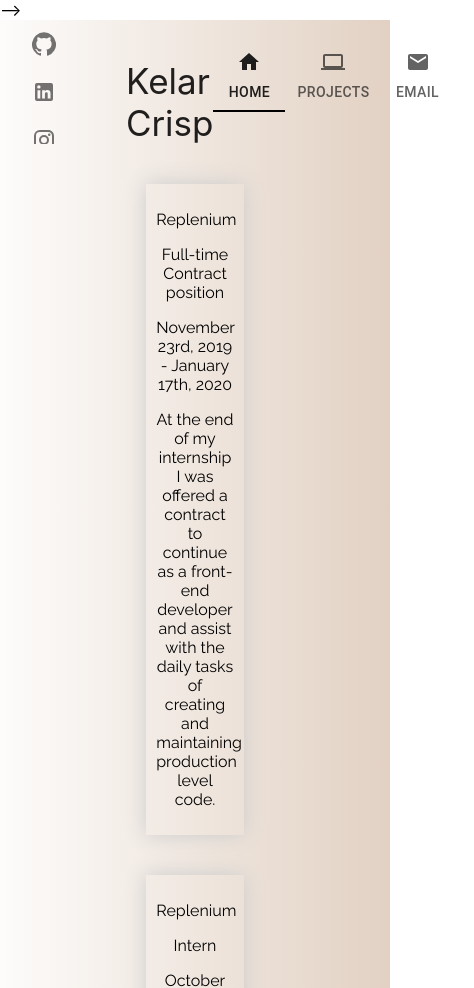
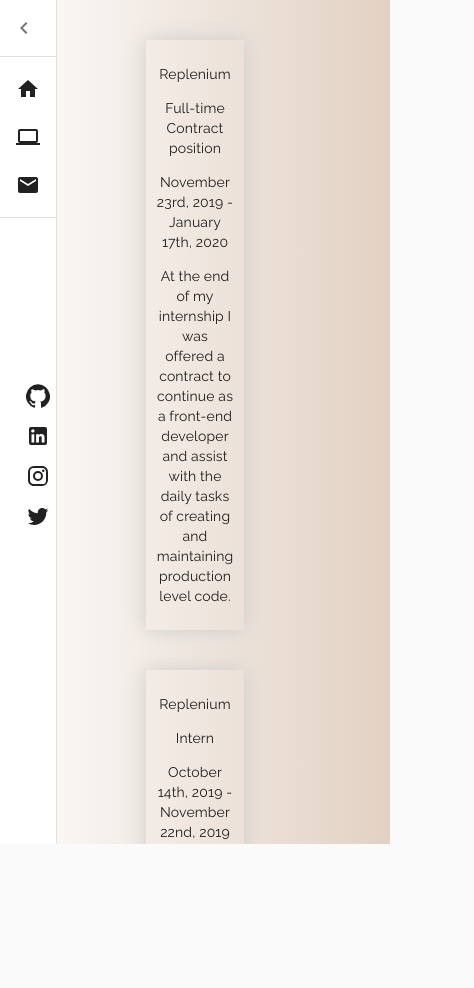
Before and after one commit to kelarcrisp/aws-portfolio, a React (Create React App) app: page / in a window 390 px wide. Shown: the whole page, 474 px wide, since content can reach past the window. After the commit the page ends 844 px from the top, so only its background shows below. Built offline with nearby package versions, Linux system fonts and the light colour scheme.

Commit message:
fully functional sideDrawer set up for mobile use

```diff
--- a/public/index.html
+++ b/public/index.html
@@ -4,7 +4,7 @@
 <head>
   <meta charset="utf-8" />
   <link rel="icon" href="%PUBLIC_URL%/Kicon.ico" />
-  <meta name="viewport" content="width=device-width, initial-scale=1" /> -->
+  <meta name="viewport" content="width=device-width, initial-scale=1" />
   <meta name="theme-color" content="#000000" />
   <meta name="description" content="Web site created using create-react-app" />
   <link rel="apple-touch-icon" href="%PUBLIC_URL%/Kicon.ico" />
--- a/src/Components/ContactMe/ContactMeForm.js
+++ b/src/Components/ContactMe/ContactMeForm.js
@@ -1,4 +1,4 @@
-import React, { useState, useRef } from 'react';
+import React, { useState } from 'react';
 import TextField from '@material-ui/core/TextField';
 import classes from './ContactMeForm.module.css';
 import Button from '@material-ui/core/Button';
--- a/src/Components/HomePage/HomePage.js
+++ b/src/Components/HomePage/HomePage.js
@@ -1,6 +1,7 @@
-import React, { useEffect, useState, Component } from 'react';
+import React, { Component } from 'react';
 import classes from './HomePage.module.css';
 import WorkInfoCard from './WorkInfoCard/WorkInfoCard'
+import MiniDrawer from '../../Shared/SideDrawer/SideDrawer';
 class HomePage extends Component {
 
 
@@ -25,6 +26,7 @@
 
         return (
             <div>
+                <MiniDrawer />
                 {loadDropDown}
             </div>
         );
--- a/src/Shared/NavHeader/NavHeader.js
+++ b/src/Shared/NavHeader/NavHeader.js
@@ -6,10 +6,9 @@
 import LinkedInIcon from '@material-ui/icons/LinkedIn';
 import InstagramIcon from '@material-ui/icons/Instagram';
 import TwitterIcon from '@material-ui/icons/Twitter';
-
 import MyTab from '../Tabs/Tab';
 import { useHistory } from "react-router-dom";
-import zIndex from '@material-ui/core/styles/zIndex';
+
 
 const styles = {
 
@@ -25,8 +24,18 @@
     Root: {
         display: 'flex',
         justifyContent: 'space-between',
-        animation: `$root 3s`,
-        width: 'auto'
+        // animation: `$root 3s`,
+        width: "100%",
+        // //this is how you can write media queries with material ui!!
+        '@media (max-width: 400px)': {
+            // width: "60%",
+            display: "none"
+        }
+    },
+    ///side drawer for mobile users
+    SideDrawerNav: {
+        display: 'hidden',
+
     },
     Tabs: {
         marginRight: '20px',
@@ -63,7 +72,9 @@
         }
     },
 
+
 };
+
 
 class NavHeader extends React.Component {
     state = {
@@ -79,7 +90,6 @@
     }
     render() {
         const { classes } = this.props;
-
         return (
             <div className={classes.ContainerDiv}>
                 <Paper square elevation={0}
--- a/src/Shared/NavHeader/NavHeader.module.css
+++ /dev/null
@@ -1,17 +0,0 @@
-/* .Header{
-      margin: 20px auto;
-  width: 80%;
-  text-align: center;
-  box-shadow: 0 2px 3px #ccc;
-  border: 1px solid #eee;
-  padding: 10px;
-  box-sizing: border-box;
-} */
-.Name{
-  font-size: 20px;
-  cursor: pointer;
-}
-.Name:hover{
-font-size: 50px;
-cursor: pointer;
-}
--- /dev/null
+++ b/src/Shared/SideDrawer/SideDrawer.js
@@ -0,0 +1,193 @@
+import React from 'react';
+import clsx from 'clsx';
+import { makeStyles, useTheme } from '@material-ui/core/styles';
+import Drawer from '@material-ui/core/Drawer';
+import List from '@material-ui/core/List';
+import CssBaseline from '@material-ui/core/CssBaseline';
+import Divider from '@material-ui/core/Divider';
+import IconButton from '@material-ui/core/IconButton';
+import ChevronLeftIcon from '@material-ui/icons/ChevronLeft';
+import ChevronRightIcon from '@material-ui/icons/ChevronRight';
+import ListItem from '@material-ui/core/ListItem';
+import ListItemText from '@material-ui/core/ListItemText';
+import GitHubIcon from '@material-ui/icons/GitHub';
+import LinkedInIcon from '@material-ui/icons/LinkedIn';
+import InstagramIcon from '@material-ui/icons/Instagram';
+import TwitterIcon from '@material-ui/icons/Twitter';
+import ComputerIcon from '@material-ui/icons/Computer';
+import EmailIcon from '@material-ui/icons/Email';
+import HomeIcon from '@material-ui/icons/Home';
+import { useHistory } from "react-router-dom";
+
+const drawerWidth = 240;
+
+const useStyles = makeStyles(theme => ({
+    root: {
+        display: 'flex',
+        padding: '0',
+        display: 'none',
+        '@media (max-width: 400px)': {
+            // width: "60%",
+            display: "block"
+        }
+    },
+    appBar: {
+        zIndex: theme.zIndex.drawer + 1,
+        transition: theme.transitions.create(['width', 'margin'], {
+            easing: theme.transitions.easing.sharp,
+            duration: theme.transitions.duration.leavingScreen,
+        }),
+    },
+    appBarShift: {
+        marginLeft: drawerWidth,
+        width: `calc(100% - ${drawerWidth}px)`,
+        transition: theme.transitions.create(['width', 'margin'], {
+            easing: theme.transitions.easing.sharp,
+            duration: theme.transitions.duration.enteringScreen,
+        }),
+    },
+    menuButton: {
+        marginRight: 36,
+    },
+    hide: {
+        display: 'none',
+    },
+    drawer: {
+        width: drawerWidth,
+        flexShrink: 0,
+        whiteSpace: 'nowrap',
+    },
+    drawerOpen: {
+        width: '180px',
+        transition: theme.transitions.create('width', {
+            easing: theme.transitions.easing.sharp,
+            duration: theme.transitions.duration.enteringScreen,
+        }),
+    },
+    drawerClose: {
+        transition: theme.transitions.create('width', {
+            easing: theme.transitions.easing.sharp,
+            duration: theme.transitions.duration.leavingScreen,
+        }),
+        overflowX: 'hidden',
+        width: theme.spacing(7) + 1,
+        [theme.breakpoints.up('sm')]: {
+            width: theme.spacing(9) + 1,
+        },
+    },
+    toolbar: {
+        display: 'flex',
+        alignItems: 'center',
+        justifyContent: 'flex-end',
+        padding: theme.spacing(0, 1),
+        // necessary for content to be below app bar
+        ...theme.mixins.toolbar,
+    },
+    content: {
+        flexGrow: 1,
+        padding: theme.spacing(3),
+    },
+    MenuIcon: {
+        width: '100px',
+        height: '100px'
+    },
+    SocialMediaLinks: {
+        display: 'flex',
+        flexDirection: 'column',
+        justifyContent: 'center',
+        alignitems: 'center',
+        marginTop: '150px',
+        marginLeft: '10px'
+    }
+}));
+
+export default function MiniDrawer() {
+    const classes = useStyles();
+    const theme = useTheme();
+    const [open, setOpen] = React.useState(false);
+
+    const handleDrawerOpen = () => {
+        setOpen(!open);
+    };
+
+    const handleDrawerClose = () => {
+        setOpen(!open);
+    };
+
+    const history = useHistory();
+
+    function handleProjects() {
+
+        history.push("/Projects");
+    }
+    //this is for the being worked on about page
+    // function handleAbout() {
+
+    //     history.push("/About");
+    // }
+    function handleContact() {
+
+        history.push("/ContactForm");
+    }
+    function handleHome() {
+        history.push('/')
+    }
+
+    return (
+        <div className={classes.root}>
+            <CssBaseline />
+
+            <Drawer
+                variant="permanent"
+                className={clsx(classes.drawer, {
+                    [classes.drawerOpen]: open,
+                    [classes.drawerClose]: !open,
+                })}
+                classes={{
+                    paper: clsx({
+                        [classes.drawerOpen]: open,
+                        [classes.drawerClose]: !open,
+                    }),
+                }}
+            >
+                <div className={classes.toolbar}>
+                    <IconButton onClick={handleDrawerClose}>
+                        {theme.direction === 'rtl' ? <ChevronRightIcon /> : <ChevronLeftIcon />}
+                    </IconButton>
+                </div>
+                <Divider />
+                <List>
+                    <ListItem button>
+                        <HomeIcon onClick={() => handleHome()} />
+                        <ListItemText primary='Home' inset />
+                    </ListItem>
+                    <ListItem button>
+                        <ComputerIcon onClick={() => handleProjects()} />
+                        <ListItemText primary='Projects' inset />
+                    </ListItem>
+                    <ListItem button>
+                        <EmailIcon onClick={() => handleContact()} />
+                        <ListItemText primary='Email' inset />
+                    </ListItem>
+                </List>
+                <Divider />
+                <div className={classes.SocialMediaLinks}>
+                    <List>
+                        <ListItem button>
+                            <GitHubIcon onClick={() => window.location.href = 'https://github.com/epicoding95'} />
+                        </ListItem>
+                        <ListItem button>
+                            <LinkedInIcon onClick={() => window.location.href = 'https://www.linkedin.com/in/kelarcrisp/'} />
+                        </ListItem>
+                        <ListItem button>
+                            <InstagramIcon onClick={() => window.location.href = 'https://www.instagram.com/theekilla/'} />
+                        </ListItem>
+                        <ListItem button>
+                            <TwitterIcon onClick={() => window.location.href = 'https:twitter.com/theekillaa'} />
+                        </ListItem>
+                    </List>
+                </div>
+            </Drawer>
+        </div>
+    );
+}
```
